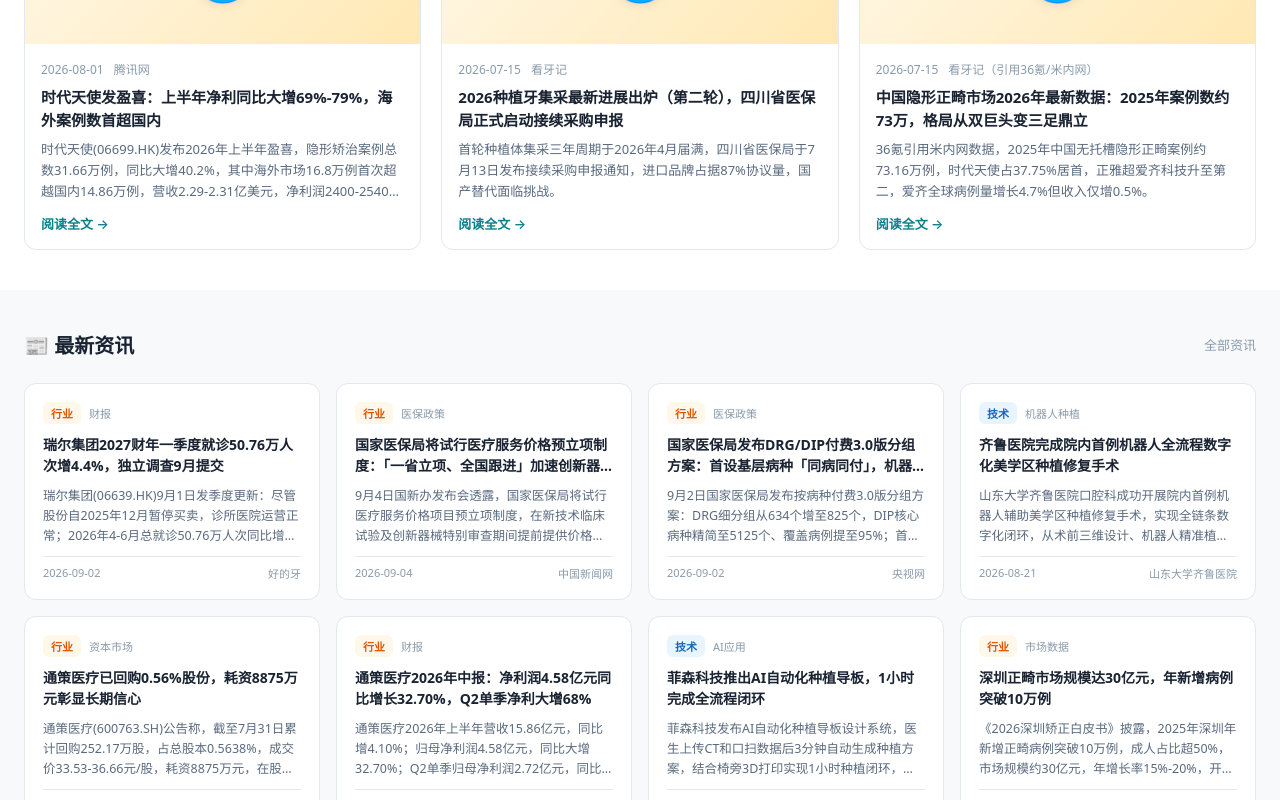
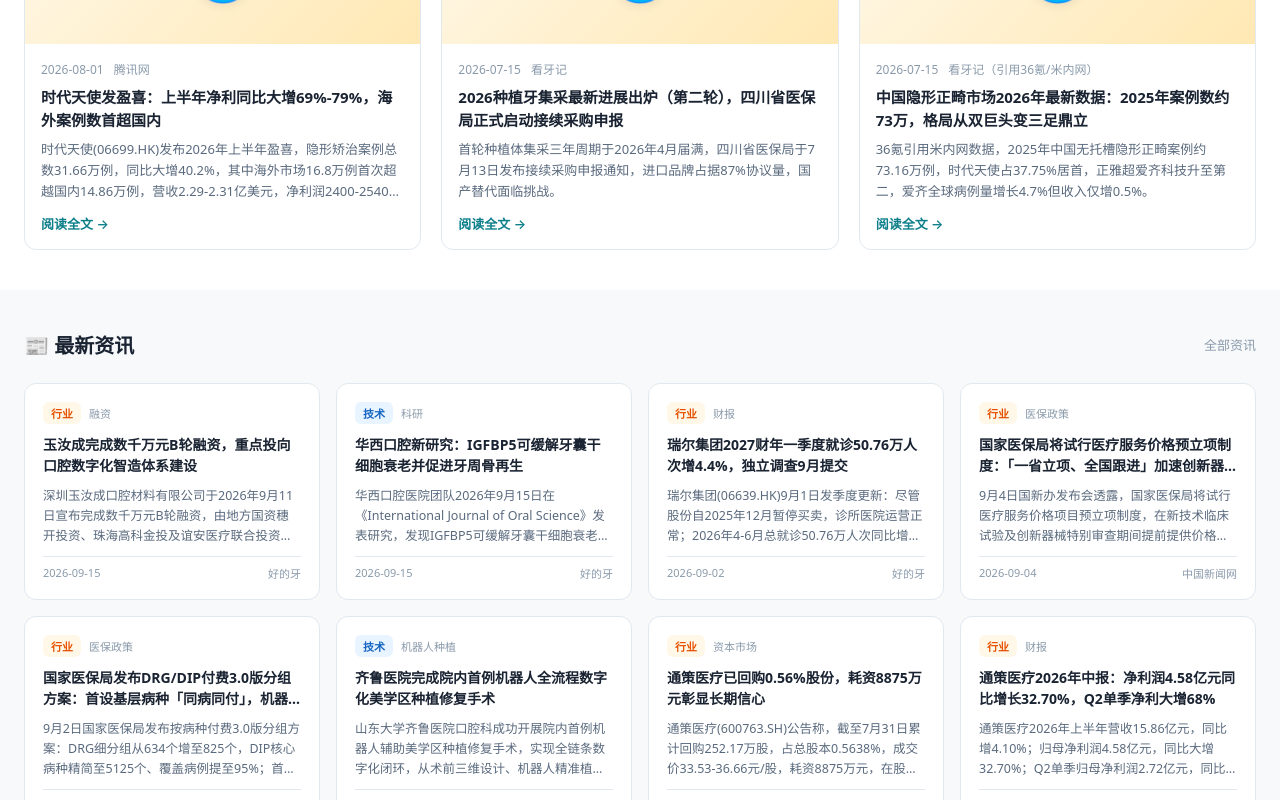
Before and after one commit to coala325-wwl/denttech-daily, a Vue app: page / in a window 1280 px wide. Shown: the part 779-1579 px from the top of the page. Built offline with nearby package versions, Linux system fonts and the light colour scheme.

Commit message:
auto: 每日构建更新 (49 条, 2026/9/16)

```diff
--- a/src/data/news.js
+++ b/src/data/news.js
@@ -1,4 +1,59 @@
 export const newsData = [
+  {
+    id: 51,
+    region: 'domestic',
+    category: 'industry',
+    title: '玉汝成完成数千万元B轮融资，重点投向口腔数字化智造体系建设',
+    summary: '深圳玉汝成口腔材料有限公司于2026年9月11日宣布完成数千万元B轮融资，由地方国资穗开投资、珠海高科金投及谊安医疗联合投资，将推进材料‑设备一体化自研模式。',
+    fullContent: `2026年9月11日，深圳玉汝成口腔材料有限公司宣布完成数千万元B轮融资，本轮由地方国资平台穗开投资、珠海高科金投及产业投资方谊安医疗联合投资，涵宇资本担任财务顾问。玉汝成表示，融资资金将重点投向口腔数字化智造体系建设，推进上下游产业链生态整合，并持续优化海内外客户结构，业务重心向大型连锁口腔机构、头部义齿加工厂及海外核心经销商倾斜。
+
+玉汝成建立了材料与设备联合自研模式，将材料配方、设备参数与加工工艺同步设计，突破了行业内材料研发与设备制造相互独立的局限。通过产线自动化与智能化升级，产品批次一致性有所提升，已入选2025年深圳市第一批先进级智能工厂。公司业务覆盖150余个国家和地区，此轮融资距上次紫金港资本数千万元追加投资（2025年5月）仅一年余，一年半内完成两轮融资，数字化智造战略加速落地。`,
+    sourceUrl: 'https://www.dentalgoodnews.cn/sys-nd/3231.html',
+    date: '2026-09-15',
+    source: '好的牙',
+    tag: '融资',
+    featured: false,
+  },
+  {
+    id: 52,
+    region: 'international',
+    category: 'technology',
+    title: '印度ARCI研发Ti合金-氧化锆双层一体式种植牙，硬度达1350 HV',
+    summary: '印度先进粉末冶金与新材料国际研究中心（ARCI）9月8日发布新型双层一体式种植牙，采用放电等离子体烧结（SPS）技术将Ti6Al4V与氧化锆一体化，硬度1350 HV、压缩强度1550 MPa，体外细胞活性超90%，有望减少两至三次手术。',
+    fullContent: `2026年9月8日，印度科学技术部（DST）下属印度先进粉末冶金与新材料国际研究中心（ARCI）发布新型双层一体式种植牙，采用Ti6Al4V钛合金与氧化钇稳定氧化锆（YSZ）一体化结构，旨在克服传统多组件种植系统稳定性问题，有望减少手术干预次数。
+
+传统种植牙由种植体、基台、牙冠三部分组成，基台接合面易产生微动影响骨结合，且通常需两至三次手术。ARCI利用放电等离子体烧结（SPS）技术，通过定制锥形石墨模具精确控制不同区域烧结温度，在单一步骤中实现两种材料致密结合，材料密度达99.5%。
+
+机械性能：硬度最高1350 HV，压缩强度约1550 MPa，弯曲强度约310 MPa，与商业化种植材料相当或更高。微观组织分析显示金属陶瓷界面结合紧密，无裂纹、分层或孔隙。体外MTT实验显示细胞代谢活性超90%，溶血实验显示红细胞损伤可忽略，生物相容性良好。
+
+研究团队正进行5轴CNC加工工艺优化，需进一步验证长期植入表现及规模化可行性。该制造工艺具有高重复性，具备工业规模扩展潜力。相关成果发表于材料学期刊《Materials Letters》。`,
+    sourceUrl: 'https://m.dongxizixun.com/sys-nd/3200.html',
+    date: '2026-09-15',
+    source: '好的牙',
+    tag: '种植系统',
+    featured: false,
+  },
+  {
+    id: 53,
+    region: 'domestic',
+    category: 'technology',
+    title: '华西口腔新研究：IGFBP5可缓解牙囊干细胞衰老并促进牙周骨再生',
+    summary: '华西口腔医院团队2026年9月15日在《International Journal of Oral Science》发表研究，发现IGFBP5可缓解牙囊干细胞衰老并通过非经典Wnt通路促进大鼠牙周炎模型骨再生，相关复合水凝胶支架亦在研发中，目前仍处细胞和动物实验阶段。',
+    fullContent: `2026年9月15日，四川大学华西口腔医院研究团队在《International Journal of Oral Science》（Nature Portfolio）发表最新研究，发现IGFBP5是人类牙囊干细胞（DFSCs）衰老过程中的重要调节因子，具有作为衰老分子指示物及潜在治疗靶点的应用价值。
+
+研究通过RNA测序分析发现，IGFBP5在氧化应激诱导及复制性衰老的DFSCs模型中均呈下调趋势（RS模型下调达69倍）。通过慢病毒体系过表达IGFBP5后，衰老细胞SA-β-gal阳性率明显降低，P16、P21等衰老标志物下调，细胞内活性氧（ROS）水平降低，细胞活力及成骨矿化能力得到部分恢复。
+
+机制层面，IGFBP5主要影响非经典Wnt信号通路：过表达后WNT5B、c-Jun及磷酸化c-Jun水平均下降，外源性rhWNT5B蛋白可部分削弱其促成骨效应，确认WNT5B为IGFBP5下游调节因子。
+
+团队还开发了vHA增强GelMA复合水凝胶支架（Gel-vHA）。在大鼠磨牙牙周炎模型中，治疗4周后Gel-vHA@oe-DFSC组的骨矿物质密度（BMD）及骨体积分数（BV/TV）较对照组提高，CEJ-ABC距离显著缩短，出现较致密胶原纤维重建。
+
+目前仍处细胞和动物实验阶段，人体临床验证尚待开展。`,
+    sourceUrl: 'https://www.dentalgoodnews.cn/sys-nd/3233.html',
+    date: '2026-09-15',
+    source: '好的牙',
+    tag: '科研',
+    featured: false,
+  },
   {
     id: 48,
     region: 'international',
```
